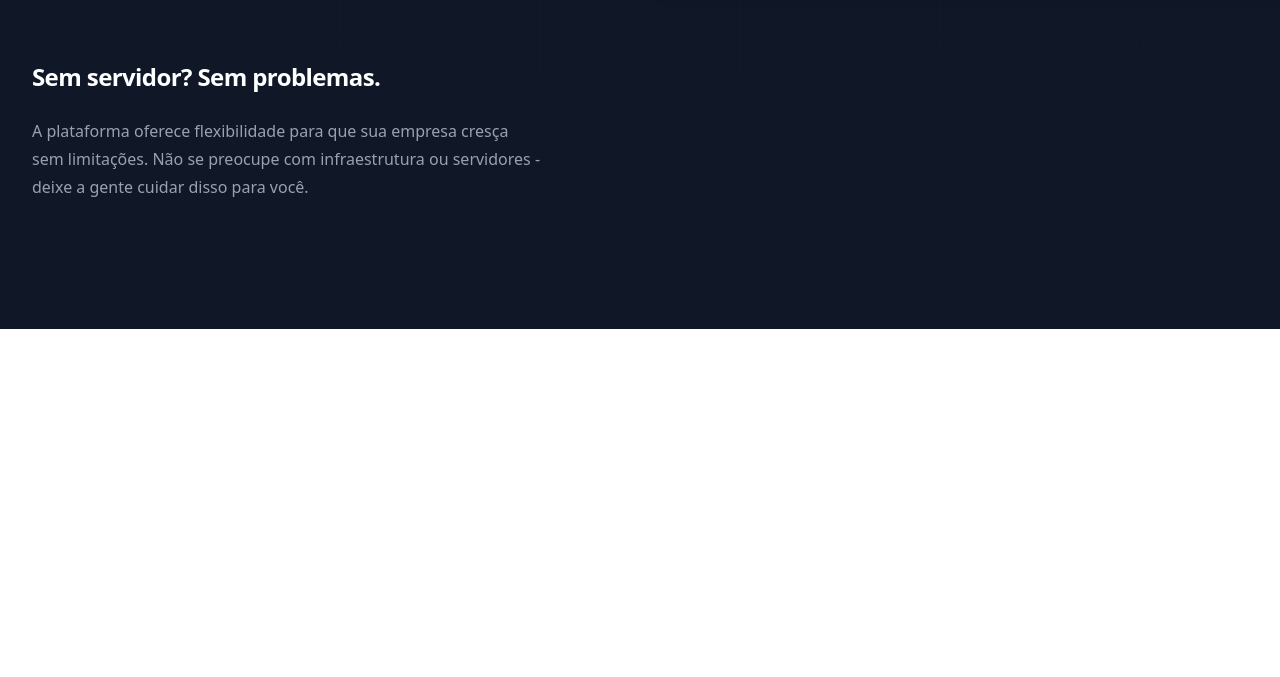
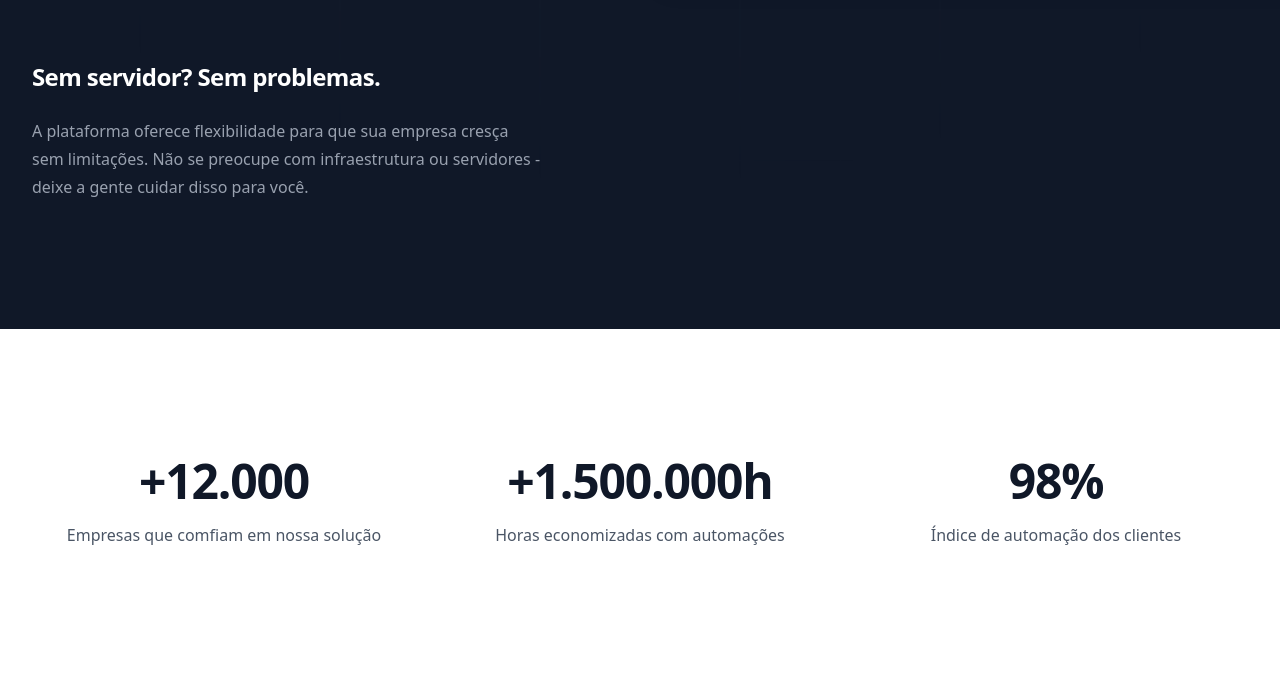
Before and after one commit to iriscaetano546-dot/nova_flow, a plain HTML site: page index.html in a window 1280 px wide. Shown: the part 2543-3220 px from the top of the page. Before the commit the page ends 2872 px from the top, so only its background shows below. Drawn offline with nearby package versions, Linux system fonts and the light colour scheme.

Commit message:
create stats section in index.html

```diff
--- a/index.html
+++ b/index.html
@@ -314,6 +314,26 @@
     </div>
   </section>
 
+  <section class="bg-white py-24 sm:py-32">
+  <div class="mx-auto max-w-7xl px-6 lg:px-8">
+    <dl class="grid grid-cols-1 gap-x-8 gap-y-16 text-center lg:grid-cols-3">
+      <div class="mx-auto flex max-w-xs flex-col gap-y-4">
+        <dt class="text-base/7 text-gray-600">Empresas que comfiam em nossa solução</dt>
+        <dd class="order-first text-3xl font-semibold tracking-tight text-gray-900 sm:text-5xl">+12.000</dd>
+      </div>
+      <div class="mx-auto flex max-w-xs flex-col gap-y-4">
+        <dt class="text-base/7 text-gray-600">Horas economizadas com automações</dt>
+        <dd class="order-first text-3xl font-semibold tracking-tight text-gray-900 sm:text-5xl">+1.500.000h</dd>
+      </div>
+      <div class="mx-auto flex max-w-xs flex-col gap-y-4">
+        <dt class="text-base/7 text-gray-600">Índice de automação dos clientes</dt>
+        <dd class="order-first text-3xl font-semibold tracking-tight text-gray-900 sm:text-5xl">98%</dd>
+      </div>
+    </dl>
+  </div>
+</section>
+
+
 
 
 </body>
```
